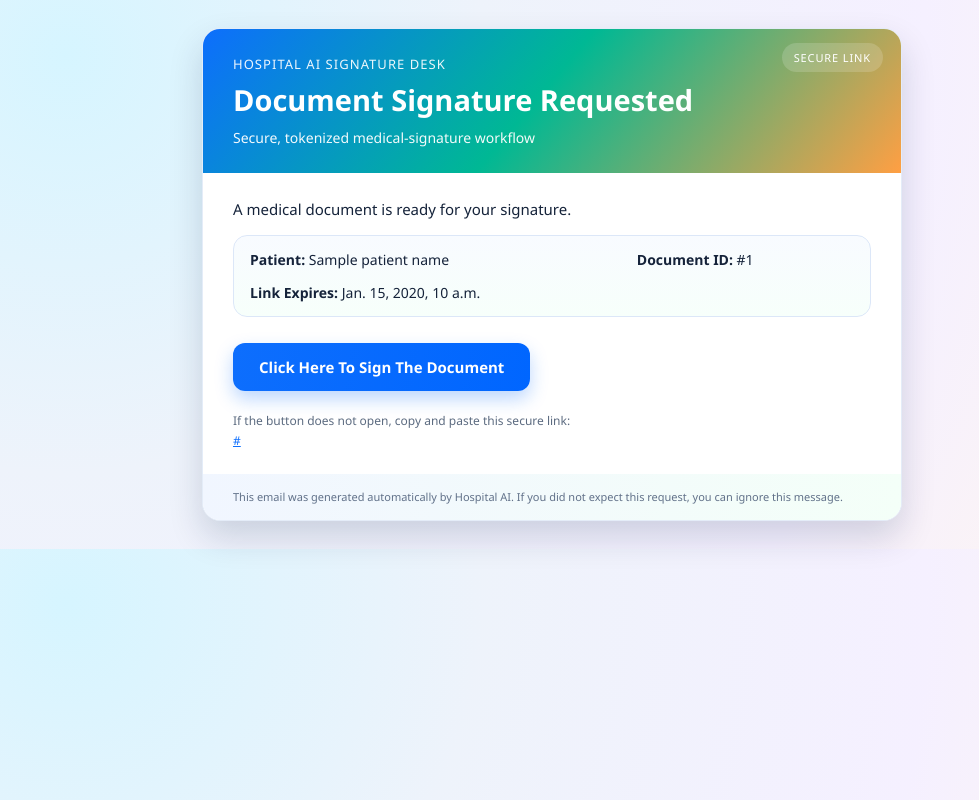
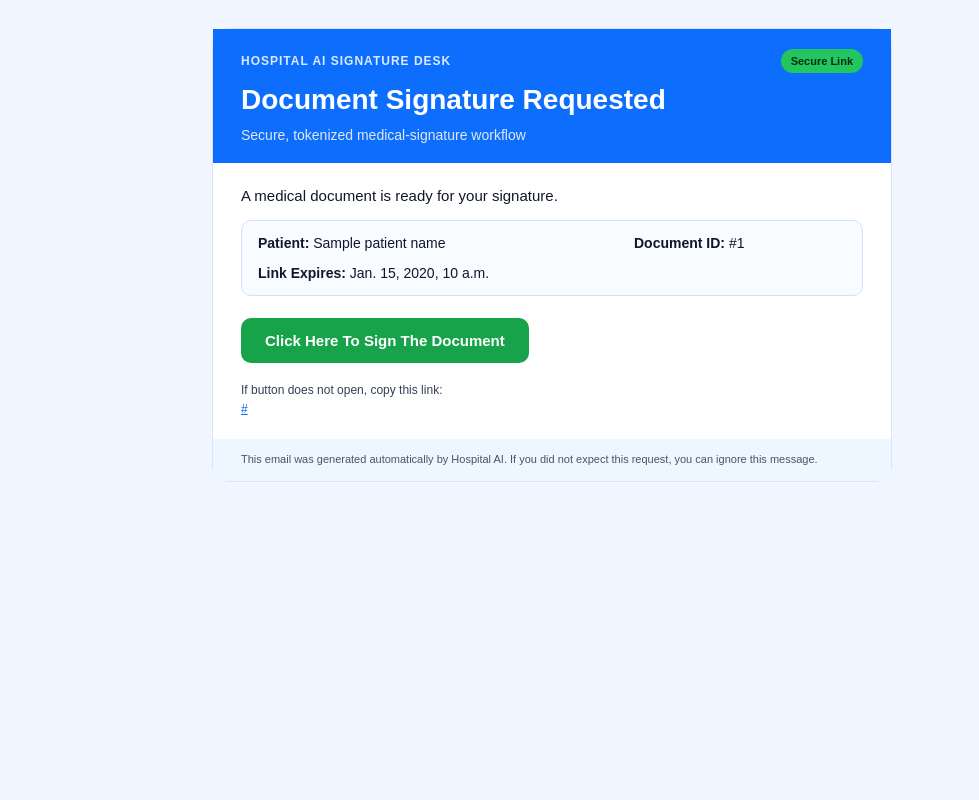
Before and after one commit to smit2643/hospital-ai-command-center, a Django app: template templates/signatures/email_signature_request.html in a window 1280 px wide. Shown: the whole page, without its empty margins (88-1067 px from the left). Run offline with Django 5.2, Linux system fonts and the light colour scheme; the template is opened without the code that fills it: most values are stand-ins (such as "Sample title", 1, 10 or a date in 2020); parts of the project's set-up code (start-up, migrations or seed data) failed here and were passed over.

Commit message:
Improve email template contrast for YOPmail rendering

```diff
--- a/templates/signatures/email_signature_request.html
+++ b/templates/signatures/email_signature_request.html
@@ -1,46 +1,57 @@
 <!doctype html>
 <html>
-  <body style="margin:0;padding:0;background:radial-gradient(circle at 12% 10%,#d6f5ff 0,#eef3fb 34%,#f5f0ff 70%,#fff6ee 100%);font-family:'Segoe UI',Tahoma,Arial,sans-serif;color:#15233a;">
-    <table role="presentation" width="100%" cellspacing="0" cellpadding="0" style="padding:28px 0;">
+  <body bgcolor="#f1f5ff" style="margin:0;padding:0;background-color:#f1f5ff;font-family:Arial,'Segoe UI',Tahoma,sans-serif;color:#0f172a;">
+    <table role="presentation" width="100%" cellspacing="0" cellpadding="0" border="0" bgcolor="#f1f5ff" style="padding:28px 0;">
       <tr>
         <td align="center">
-          <table role="presentation" width="700" cellspacing="0" cellpadding="0" style="background:#ffffff;border-radius:18px;overflow:hidden;box-shadow:0 16px 34px rgba(6,32,67,.16);border:1px solid #e4ecf8;">
+          <table role="presentation" width="680" cellspacing="0" cellpadding="0" border="0" bgcolor="#ffffff" style="border-radius:16px;border:1px solid #d7e3ff;">
             <tr>
-              <td style="padding:26px 30px;background:linear-gradient(130deg,#0d6efd 0%,#00b894 48%,#ff9f43 100%);color:#fff;position:relative;">
-                <div style="position:absolute;right:18px;top:14px;background:rgba(255,255,255,.16);padding:7px 12px;border-radius:999px;font-size:11px;letter-spacing:.08em;text-transform:uppercase;">Secure Link</div>
-                <div style="font-size:13px;letter-spacing:.08em;text-transform:uppercase;opacity:.92;">Hospital AI Signature Desk</div>
-                <h1 style="margin:10px 0 0 0;font-size:29px;line-height:1.2;">Document Signature Requested</h1>
-                <p style="margin:10px 0 0 0;font-size:14px;opacity:.95;">Secure, tokenized medical-signature workflow</p>
+              <td bgcolor="#0d6efd" style="padding:20px 28px;background-color:#0d6efd;">
+                <table role="presentation" width="100%" cellspacing="0" cellpadding="0" border="0">
+                  <tr>
+                    <td style="font-size:12px;letter-spacing:1px;text-transform:uppercase;color:#dbeafe;font-weight:700;">
+                      Hospital AI Signature Desk
+                    </td>
+                    <td align="right">
+                      <span style="display:inline-block;padding:6px 10px;border-radius:999px;background-color:#22c55e;color:#062e14;font-size:11px;font-weight:700;">Secure Link</span>
+                    </td>
+                  </tr>
+                </table>
+                <h1 style="margin:10px 0 0 0;font-size:28px;line-height:1.2;color:#ffffff;">Document Signature Requested</h1>
+                <p style="margin:10px 0 0 0;font-size:14px;color:#e2e8f0;">Secure, tokenized medical-signature workflow</p>
               </td>
             </tr>
             <tr>
-              <td style="padding:26px 30px 8px 30px;">
-                <p style="margin:0 0 16px 0;font-size:15px;">A medical document is ready for your signature.</p>
-                <table role="presentation" width="100%" cellspacing="0" cellpadding="0" style="border:1px solid #dce7f8;border-radius:14px;background:linear-gradient(180deg,#f8fbff,#f7fffb);">
+              <td style="padding:24px 28px 10px 28px;color:#0f172a;">
+                <p style="margin:0 0 16px 0;font-size:15px;color:#0f172a;">A medical document is ready for your signature.</p>
+                <table role="presentation" width="100%" cellspacing="0" cellpadding="0" border="0" bgcolor="#f8fbff" style="border:1px solid #cfe0ff;border-radius:10px;">
                   <tr>
-                    <td style="padding:14px 16px;font-size:14px;"><strong>Patient:</strong> {{ patient_name }}</td>
-                    <td style="padding:14px 16px;font-size:14px;"><strong>Document ID:</strong> #{{ document_id }}</td>
+                    <td style="padding:14px 16px;font-size:14px;color:#0f172a;"><strong>Patient:</strong> {{ patient_name }}</td>
+                    <td style="padding:14px 16px;font-size:14px;color:#0f172a;"><strong>Document ID:</strong> #{{ document_id }}</td>
                   </tr>
                   <tr>
-                    <td colspan="2" style="padding:0 16px 14px 16px;font-size:14px;"><strong>Link Expires:</strong> {{ expires_at }}</td>
+                    <td colspan="2" style="padding:0 16px 14px 16px;font-size:14px;color:#0f172a;"><strong>Link Expires:</strong> {{ expires_at }}</td>
                   </tr>
                 </table>
               </td>
             </tr>
             <tr>
-              <td style="padding:18px 30px 10px 30px;">
-                <a href="{{ sign_url }}" style="display:inline-block;padding:14px 26px;border-radius:12px;background:linear-gradient(100deg,#0d6efd,#0066ff);color:#ffffff;text-decoration:none;font-weight:800;font-size:15px;box-shadow:0 8px 18px rgba(13,110,253,.28);">Click Here To Sign The Document</a>
+              <td style="padding:12px 28px 8px 28px;">
+                <a href="{{ sign_url }}" style="display:inline-block;padding:14px 24px;border-radius:10px;background-color:#16a34a;color:#ffffff !important;text-decoration:none;font-weight:700;font-size:15px;">
+                  Click Here To Sign The Document
+                </a>
               </td>
             </tr>
             <tr>
-              <td style="padding:10px 30px 24px 30px;">
-                <p style="margin:0;font-size:12px;color:#5c6b80;line-height:1.65;">If the button does not open, copy and paste this secure link:<br />
+              <td style="padding:10px 28px 20px 28px;">
+                <p style="margin:0;font-size:12px;color:#334155;line-height:1.6;">
+                  If button does not open, copy this link:<br />
                   <a href="{{ sign_url }}" style="color:#0d6efd;word-break:break-all;">{{ sign_url }}</a>
                 </p>
               </td>
             </tr>
             <tr>
-              <td style="padding:14px 30px;background:linear-gradient(90deg,#f1f6ff,#f4fff8);color:#617189;font-size:11px;line-height:1.6;">
+              <td bgcolor="#eef6ff" style="padding:12px 28px;background-color:#eef6ff;font-size:11px;color:#475569;line-height:1.6;">
                 This email was generated automatically by Hospital AI. If you did not expect this request, you can ignore this message.
               </td>
             </tr>
```
